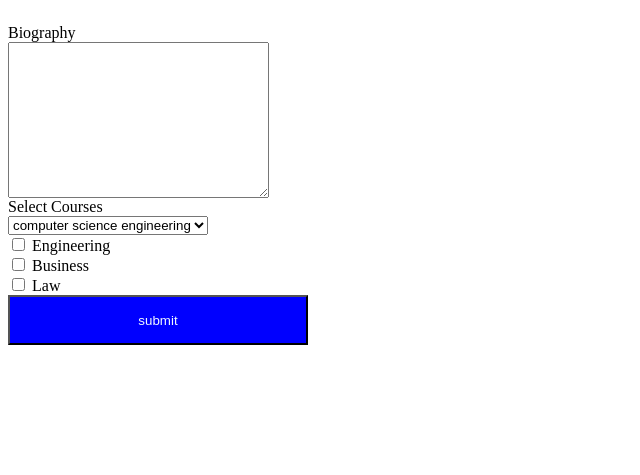
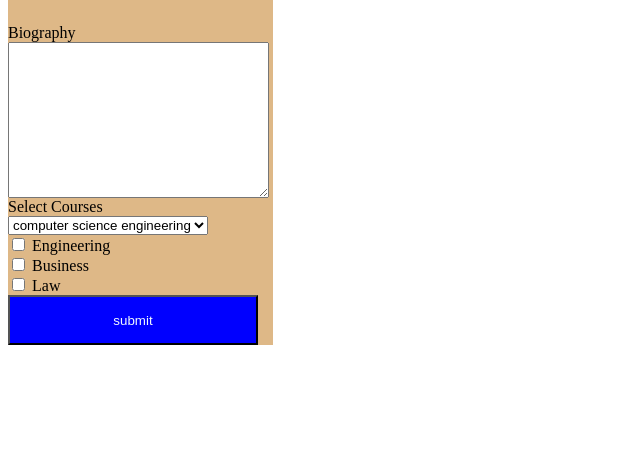
Before and after one commit to aleenashasivari/Forms, a plain HTML site: page index.html in a window 1280 px wide. Shown: the part 325-800 px from the top of the page, without its empty margins (0-640 px from the left). Drawn offline with Linux system fonts and the light colour scheme.

Commit message:
shtimi i css

```diff
--- a/style.css
+++ b/style.css
@@ -1,7 +1,11 @@
 button{
     background-color: blue;
     height: 50px;
-    width: 300px;
+    width: 250px;
     color: aliceblue;
 
 }
+form {
+    background-color: burlywood;
+    width: 265px;
+}
```
